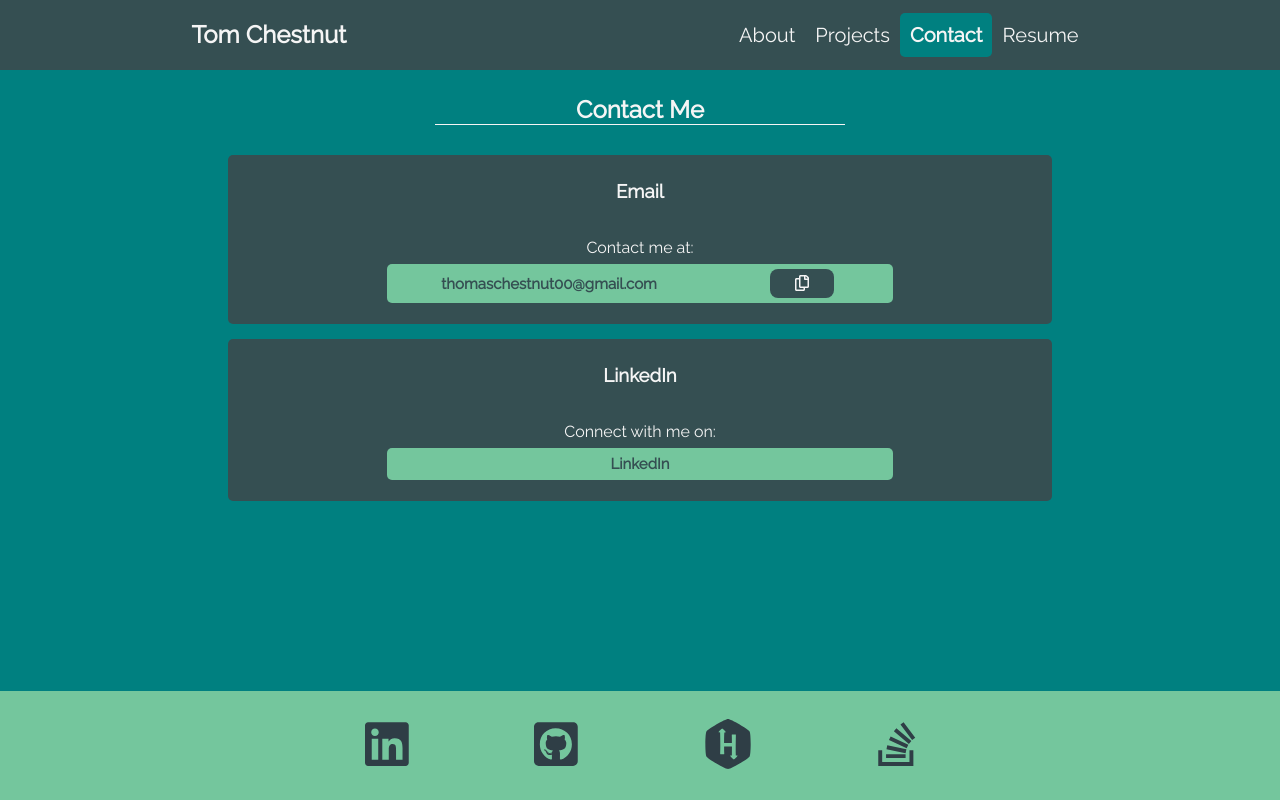
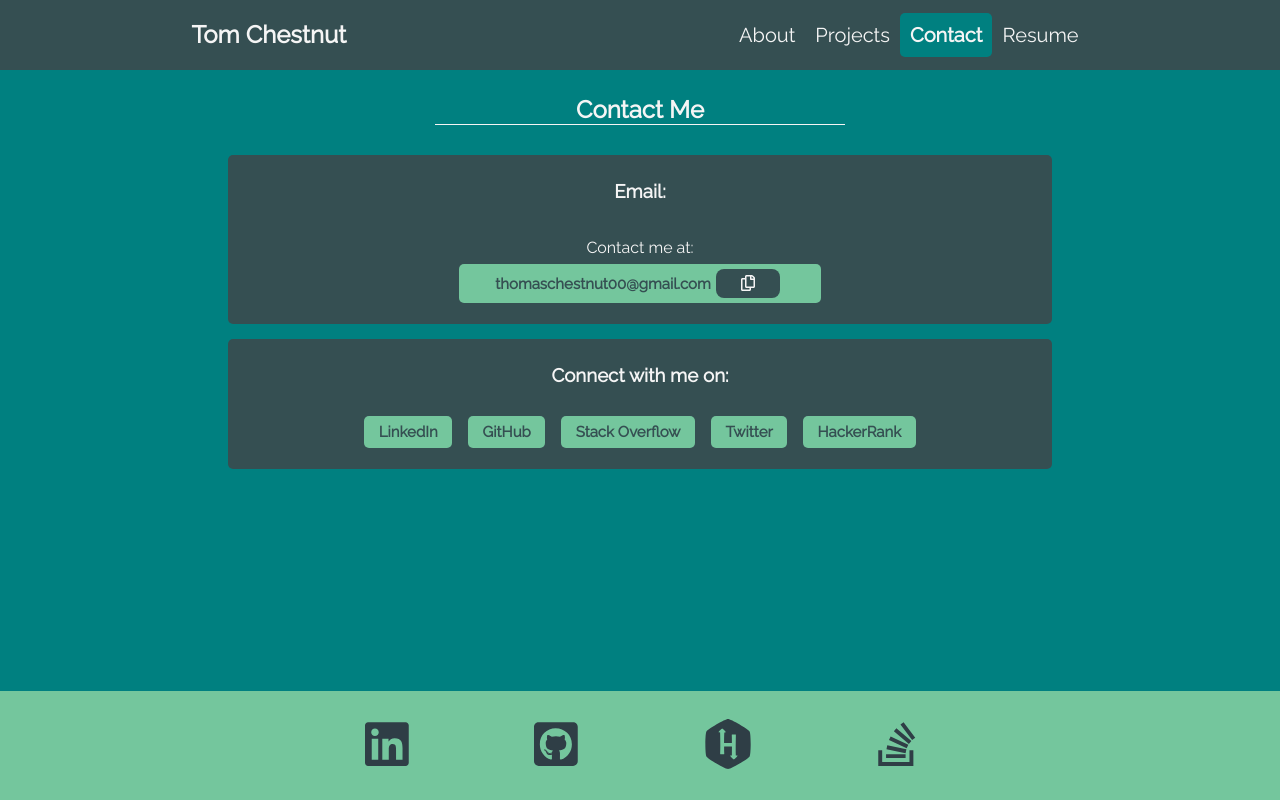
Before and after one commit to tchestnut85/tchestnut85.github.io, a React (Create React App) app: page / in a window 1280 px wide. Both pictures are taken after a click on the item "Contact". Built offline with nearby package versions, Linux system fonts and the light colour scheme; no server answers.

Commit message:
add Link component and constants for the Contact component

```diff
--- a/src/components/Contact/index.js
+++ b/src/components/Contact/index.js
@@ -3,8 +3,14 @@
 import { FontAwesomeIcon } from '@fortawesome/react-fontawesome';
 import { faCopy } from '@fortawesome/free-regular-svg-icons';
 
+import Link from '../Link';
+
+import { EMAIL, CONTACT_TEXT } from '../../constants/contact';
+import { SOCIAL_URLS } from '../../constants/socialUrls';
+console.log('SOCIAL_URLS:', SOCIAL_URLS);
+console.log(Object.keys(SOCIAL_URLS));
 function Contact() {
-	const [emailCopied, setEmailCopied] = useState('');
+	const [emailCopied, setEmailCopied] = useState(false);
 
 	const copyEmail = () => {
 		const email = document.getElementById('email');
@@ -12,58 +18,63 @@
 		navigator.clipboard
 			.writeText(email.textContent)
 			.then(() => {
-				const message = 'Email Copied!';
+				const message = CONTACT_TEXT.email.success;
 				console.log(message);
 			})
 			.catch(error => {
-				console.log('Email not copied:', error);
+				console.log(CONTACT_TEXT.email.error, error);
 			});
 
 		if (email) {
-			setEmailCopied('Email Copied!');
+			setEmailCopied(true);
 			setTimeout(() => {
-				setEmailCopied('');
+				setEmailCopied(false);
 			}, 3000);
 		} else {
-			setEmailCopied('');
+			setEmailCopied(false);
 		}
 	};
 
+	const renderSocialLinks = () => {
+		return (
+			<div className="social-links">
+				{Object.keys(SOCIAL_URLS).map(key => {
+					const { name, url } = SOCIAL_URLS[key];
+					return (
+						<Link key={name} label={name} url={url} className="social-link" />
+					);
+				})}
+			</div>
+		);
+	};
+
 	return (
-		<section className='contact-me-section'>
-			<h2 className='heading'>Contact Me</h2>
+		<section className="contact-me-section">
+			<h2 className="heading">Contact Me</h2>
 			<div>
 				<div>
-					<div className='content email-section'>
-						<h3 className='sub-heading'>Email</h3>
-						<p>Contact me at:</p>
-						<div className='email'>
-							<a id='email' href='mailto:thomaschestnut00@gmail.com'>
-								thomaschestnut00@gmail.com
+					<div className="content email-section">
+						<h3 className="sub-heading">{CONTACT_TEXT.email.heading}</h3>
+						<p>{CONTACT_TEXT.email.contact}</p>
+						<div className="email">
+							<a id="email" href={`mailto:${EMAIL}`}>
+								{EMAIL}
 							</a>
-							<button className='email-btn'>
+							<button className="email-btn">
 								<FontAwesomeIcon onClick={copyEmail} icon={faCopy} />
 							</button>
 						</div>
 						{emailCopied && (
-							<span style={{ marginTop: '10px' }} className='email-message'>
+							<span style={{ marginTop: '10px' }} className="email-message">
 								{emailCopied}
 							</span>
 						)}
 					</div>
 				</div>
 				<div>
-					<div className='content linkedin-section'>
-						<h3 className='sub-heading'>LinkedIn</h3>
-						<p>Connect with me on:</p>
-						<a
-							className='linkedin'
-							href='https://www.linkedin.com/in/thomas-chestnut/'
-							target='_blank'
-							rel='noreferrer'
-						>
-							LinkedIn
-						</a>
+					<div className="content social-section">
+						<h3 className="sub-heading">{CONTACT_TEXT.social.heading}</h3>
+						{renderSocialLinks()}
 					</div>
 				</div>
 			</div>
--- /dev/null
+++ b/src/components/Link/index.js
@@ -0,0 +1,7 @@
+const Link = ({ label, url, className }) => (
+	<a href={url} rel="noopener noreferrer" target="_blank" className={className}>
+		{label}
+	</a>
+);
+
+export default Link;
--- /dev/null
+++ b/src/constants/contact.js
@@ -0,0 +1,13 @@
+export const EMAIL = 'thomaschestnut00@gmail.com';
+
+export const CONTACT_TEXT = {
+	email: {
+		heading: 'Email:',
+		contact: 'Contact me at:',
+		success: 'Email copied!',
+		error: 'Email not copied.',
+	},
+	social: {
+		heading: 'Connect with me on:',
+	},
+};
--- a/src/constants/footerLinks.js
+++ b/src/constants/footerLinks.js
@@ -5,32 +5,36 @@
 	faStackOverflow,
 } from '@fortawesome/free-brands-svg-icons';
 
+import { SOCIAL_URLS } from './socialUrls';
+
+const { LINKED_IN, GITHUB, HACKER_RANK, STACK_OVERFLOW } = SOCIAL_URLS;
+
 export const LINKS = [
 	{
 		id: 'link-1',
-		name: 'LinkedIn',
-		url: 'https://www.linkedin.com/in/thomas-chestnut/',
+		name: LINKED_IN.name,
+		url: LINKED_IN.url,
 		icon: 'linkedin',
 		iconName: faLinkedin,
 	},
 	{
 		id: 'link-2',
-		name: 'GitHub',
-		url: 'https://github.com/tchestnut85',
+		name: GITHUB.name,
+		url: GITHUB.url,
 		icon: 'github-square',
 		iconName: faGithubSquare,
 	},
 	{
 		id: 'link-3',
-		name: 'HackerRank',
-		url: 'https://www.hackerrank.com/tchestnut85',
+		name: HACKER_RANK.name,
+		url: HACKER_RANK.url,
 		icon: 'hackerrank',
 		iconName: faHackerrank,
 	},
 	{
 		id: 'link-4',
-		name: 'Stack Overflow',
-		url: 'https://stackoverflow.com/users/13815310/tchestnut85',
+		name: STACK_OVERFLOW.name,
+		url: STACK_OVERFLOW.url,
 		icon: 'stack-overflow',
 		iconName: faStackOverflow,
 	},
--- /dev/null
+++ b/src/constants/socialUrls.js
@@ -0,0 +1,16 @@
+export const SOCIAL_URLS = {
+	LINKED_IN: {
+		name: 'LinkedIn',
+		url: 'https://www.linkedin.com/in/thomas-chestnut/',
+	},
+	GITHUB: { name: 'GitHub', url: 'https://github.com/tchestnut85' },
+	STACK_OVERFLOW: {
+		name: 'Stack Overflow',
+		url: 'https://stackoverflow.com/users/13815310/tchestnut85',
+	},
+	TWITTER: { name: 'Twitter', url: 'https://twitter.com/tchestnut28' },
+	HACKER_RANK: {
+		name: 'HackerRank',
+		url: 'https://www.hackerrank.com/tchestnut85',
+	},
+};
--- a/src/index.css
+++ b/src/index.css
@@ -239,35 +239,49 @@
 }
 
 .email-section,
-.linkedin-section {
+.social-section {
 	display: flex;
 	flex-direction: column;
-	text-align: center;
+	align-items: center;
 	margin: 5px 300px 25px 300px;
 }
 
+.social-links {
+	display: flex;
+	justify-content: center;
+	flex-wrap: wrap;
+	gap: 1rem;
+	width: 100%;
+}
+
 .email,
-.linkedin {
+.social-link {
 	display: flex;
 	justify-content: space-around;
 	flex-wrap: wrap;
 	align-items: center;
 	font-size: 15px;
 	margin: 0 15% 0 15%;
+	padding: 0 5%;
 	font-weight: bolder;
 	background-color: var(--thirdColor);
 	border-radius: 5px;
 	transition: background-color 0.25s ease-in-out;
 }
 
+.social-link {
+	margin: 0;
+	padding: 0 2%;
+}
+
 .email a,
-.linkedin {
+.social-link {
 	color: var(--secondColor);
 	transition: color 0.25s ease-in-out;
 }
 
 .email:hover,
-.linkedin:hover {
+.social-link:hover {
 	color: whitesmoke;
 }
 
@@ -276,7 +290,7 @@
 }
 
 .email:hover,
-.linkedin:hover {
+.social-link:hover {
 	background-color: var(--primaryColor);
 }
 
@@ -515,7 +529,7 @@
 
 @media screen and (max-width: 1300px) {
 	.email-section,
-	.linkedin-section {
+	.social-section {
 		margin: 5px 100px 15px 100px;
 	}
 }
@@ -563,7 +577,7 @@
 	}
 
 	.email,
-	.linkedin {
+	.social-link {
 		margin: 0 5% 0 5%;
 	}
 }
@@ -616,12 +630,12 @@
 	}
 
 	.email-section,
-	.linkedin-section {
+	.social-section {
 		margin: 5px 10px 15px 10px;
 	}
 
 	.email,
-	.linkedin {
+	.social-link {
 		flex-direction: column;
 		margin: 0 2% 0 2%;
 	}
```
